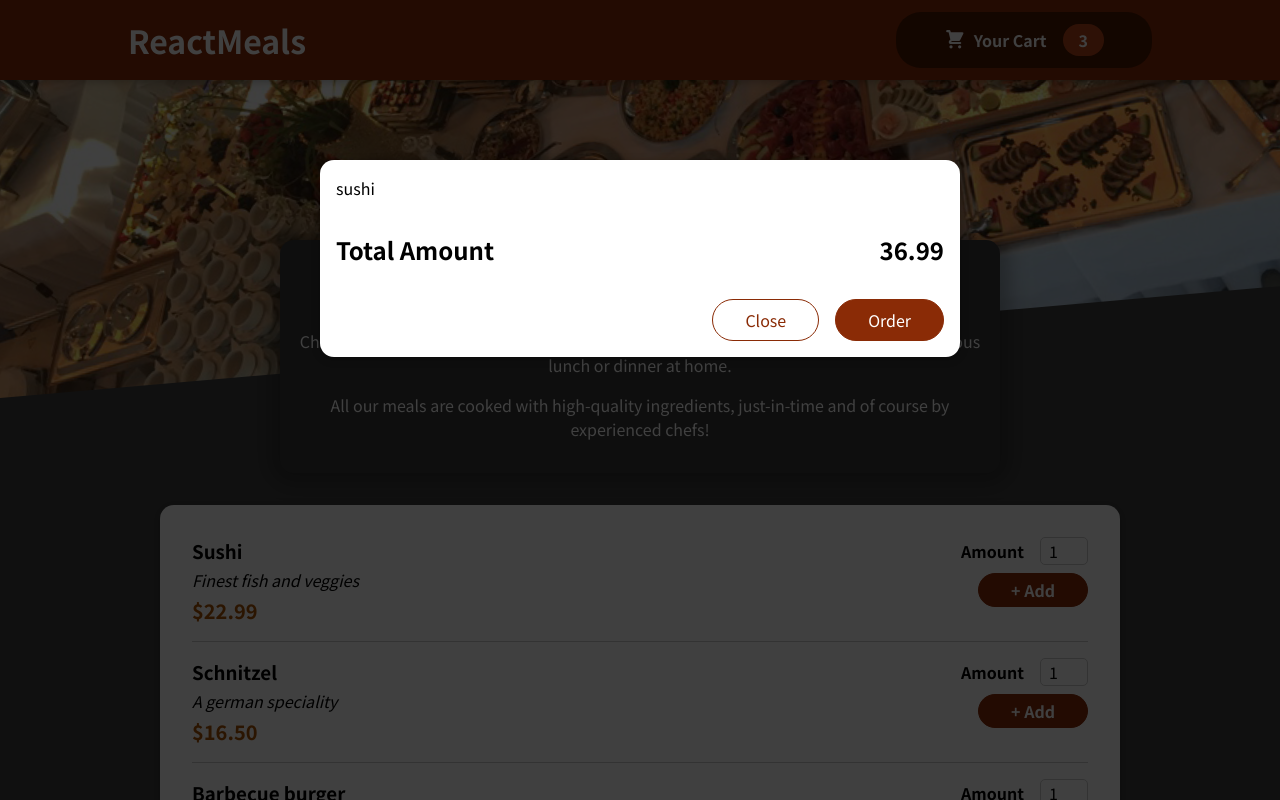
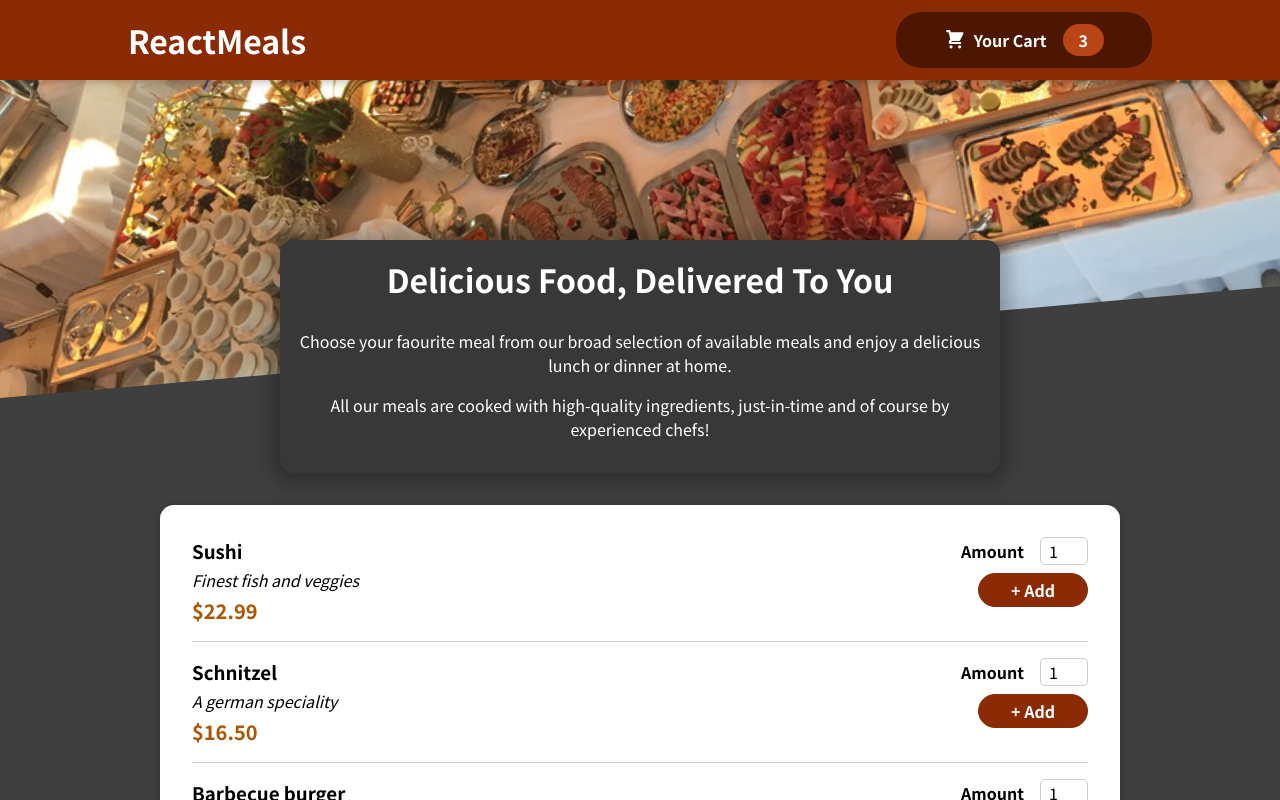
Before and after one commit to AbhayPatil-005/ReactJS-miniProjects, a React (Vite) app in the folder 06_Restaurant_App_project/: page / in a window 1280 px wide. Shown: the top 800 px of the page. Built offline with nearby package versions, Linux system fonts and the light colour scheme.

Commit message:
Restaurant Project - Added a Close and Modal Open functionality to Cart Button

```diff
--- a/06_Restaurant_App_project/src/App.jsx
+++ b/06_Restaurant_App_project/src/App.jsx
@@ -5,12 +5,19 @@
 
 
 function App() {
-  const [count, setCount] = useState(0)
+  const [cartIsShown, setCartIsShown] = useState(false)
+
+  const showCartHandler=()=>{
+    setCartIsShown(true);
+  }
+  const hideCartHandler=()=>{
+    setCartIsShown(false);
+  }
 
   return (
     <Fragment>
-    <Cart/>
-    <Header />
+    {cartIsShown && <Cart onClose = {hideCartHandler}/>}
+    <Header onShowCart={showCartHandler}/>
     <main>
       <Meals/>
     </main>
--- a/06_Restaurant_App_project/src/Cart/Cart.jsx
+++ b/06_Restaurant_App_project/src/Cart/Cart.jsx
@@ -8,13 +8,14 @@
         ].map((item)=> <li key={item.id}>{item.name}</li>)}
     </ul>
     return(
-        <Modal>{cartItems}
+        <Modal onClose={props.onClose}>
+            {cartItems}
             <div className={classes.total}>
                 <span className={classes.total}>Total Amount</span>
                 <span className={classes.total}>36.99</span>
             </div>
             <div className={classes.actions}>
-                <button className={classes['button--alt']}>Close</button>
+                <button className={classes['button--alt']} onClick={props.onClose}>Close</button>
                 <button className={classes.button}>Order</button>
             </div>
         </Modal>
--- a/06_Restaurant_App_project/src/Layout/Header.jsx
+++ b/06_Restaurant_App_project/src/Layout/Header.jsx
@@ -8,7 +8,7 @@
     <Fragment>
         <header className={classes.header}>
             <h1>ReactMeals</h1>
-            <HeaderCartButton/>
+            <HeaderCartButton onClick={props.onShowCart}/>
         </header>
         <div className={classes["main-image"]}>
             <img src={mealsImage} alt="A table full of delicious Food!" />
--- a/06_Restaurant_App_project/src/Layout/HeaderCartButton.jsx
+++ b/06_Restaurant_App_project/src/Layout/HeaderCartButton.jsx
@@ -2,7 +2,7 @@
 import classes from './HeaderCartButton.module.css';
 
 const HeaderCartButton = props =>{
-    return <button className={classes.button}>
+    return <button className={classes.button} onClick={props.onClick}>
         <span className={classes.icon}><CartIcon/></span>
         <span>Your Cart</span>
         <span className={classes.badge}>3</span>
--- a/06_Restaurant_App_project/src/UI/Modal.jsx
+++ b/06_Restaurant_App_project/src/UI/Modal.jsx
@@ -3,7 +3,7 @@
 import ReactDOM from 'react-dom'
 
 const Backdrop=props=>{
-    return <div className={classes.backdrop}></div>;
+    return <div className={classes.backdrop} onClick={props.onClose}></div>;
 }
 
 const ModalOverlay=(props)=>{
@@ -16,7 +16,7 @@
 
 const Modal= props =>{
     return <Fragment>
-        {ReactDOM.createPortal(<Backdrop/>, portalElement)}
+        {ReactDOM.createPortal(<Backdrop onClose={props.onClose}/>, portalElement)}
         {ReactDOM.createPortal(
             <ModalOverlay>{props.children}</ModalOverlay>,
         portalElement)}
```
